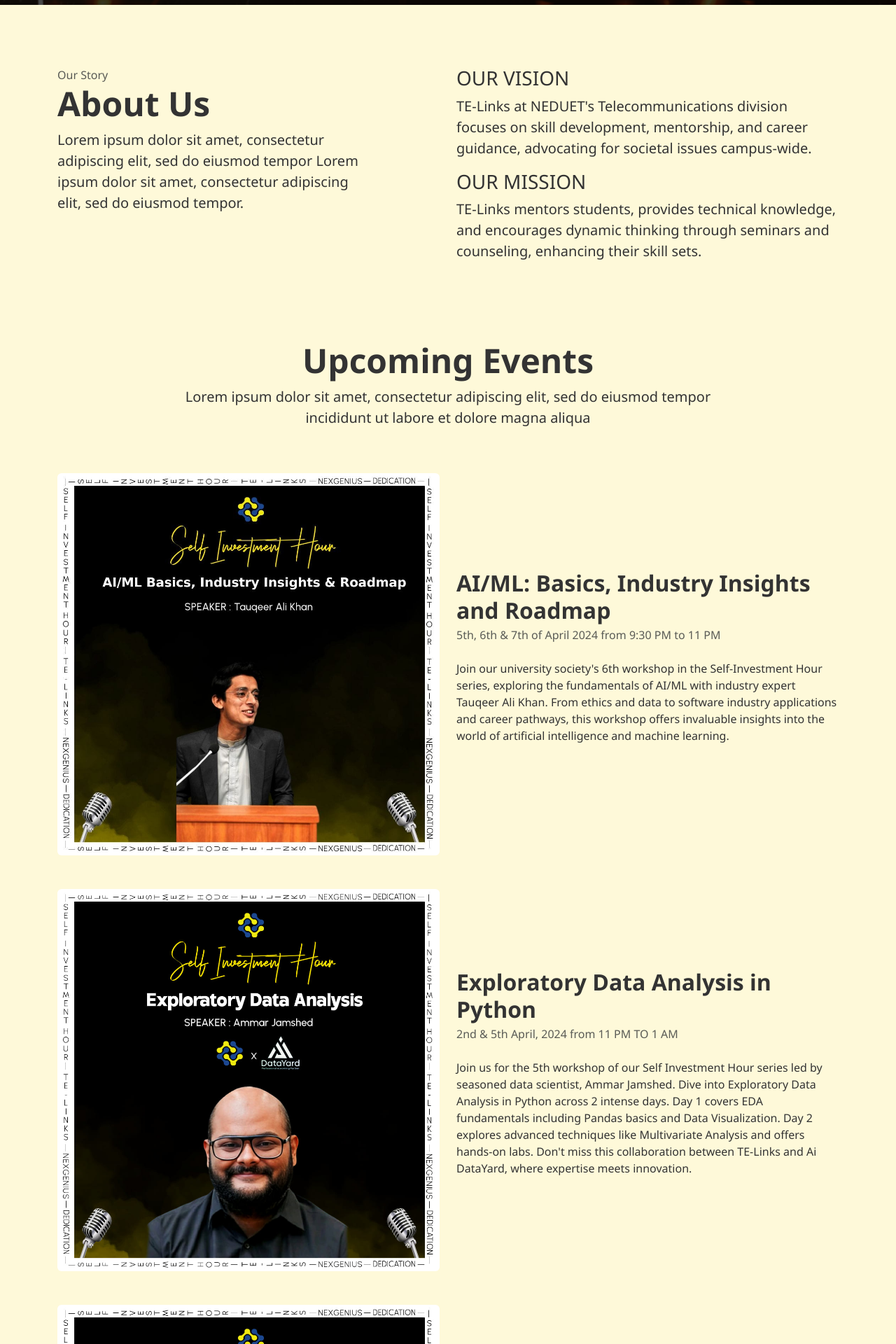
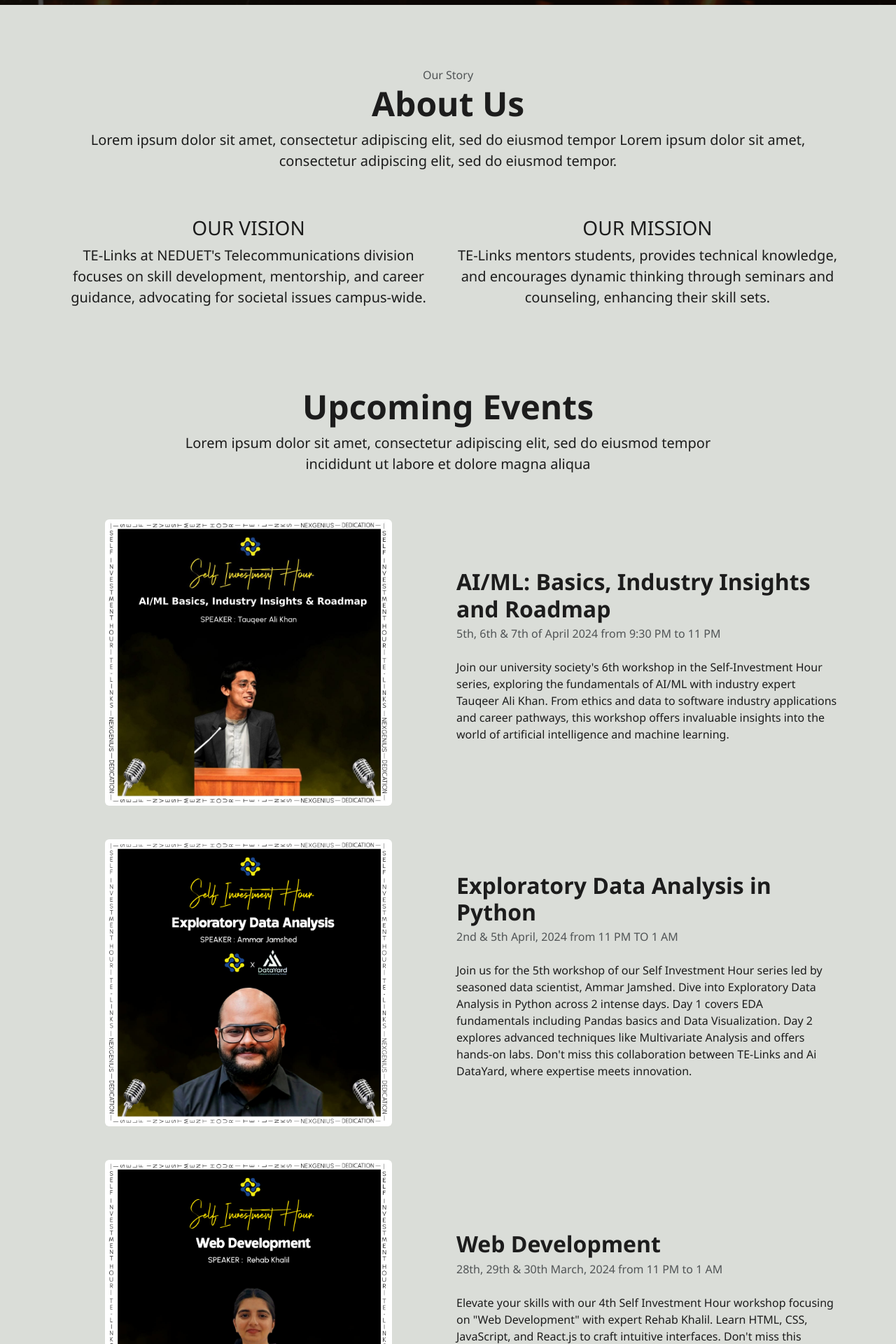
Before and after one commit to MohammadShayan1/telinks, a PHP site: page / in a window 1280 px wide. Shown: the part 801-2721 px from the top of the page at 70% size. Run offline with PHP 8.4, Linux system fonts and the light colour scheme; some libraries are stand-ins or nearby versions.

Commit message:
color theme changed for index page

```diff
--- a/assets/css/contact.css
+++ b/assets/css/contact.css
@@ -172,8 +172,9 @@
   }
   .nav ul li a{
     font-family: 'Montserrat', sans-serif;
-    font-size: 9vh;
+    font-size: 5vh;
     text-transform: uppercase;
+    text-decoration: none;
     line-height: 1.2;
     font-weight: 800;
     display: inline-block;
@@ -181,6 +182,7 @@
     color: #ececee;
     transition: all 250ms linear;
   }
+
   .nav ul li a:hover{
     text-decoration: none;
     color: #ffeba7;
@@ -253,6 +255,6 @@
       right: 30px;
     }
     .nav ul li a{
-      font-size: 8vh;
+      font-size: 4vh;
     }
   }
--- a/assets/css/gallery.css
+++ b/assets/css/gallery.css
@@ -180,8 +180,9 @@ body{
   }
   .nav ul li a{
 	font-family: 'Montserrat', sans-serif;
-	font-size: 9vh;
+	font-size: 5vh;
 	text-transform: uppercase;
+	text-decoration: none;
 	line-height: 1.2;
 	font-weight: 800;
 	display: inline-block;
@@ -189,6 +190,7 @@ body{
 	color: #ececee;
 	transition: all 250ms linear;
   }
+
   .nav ul li a:hover{
 	text-decoration: none;
 	color: #ffeba7;
@@ -261,7 +263,7 @@ body{
 	  right: 30px;
 	}
 	.nav ul li a{
-	  font-size: 8vh;
+	  font-size: 4vh;
 	}
   }
 .portfolio-menu{
--- a/index.html
+++ b/index.html
@@ -107,18 +107,20 @@
               </div>
         </section>
         <!-- About -->
-        <section class="py-5 about">
+        <section class="py-5 about text-center">
             <div class="container" data-aos="fade-up"
             data-aos-duration="1000">
-                <div class="row">
-                    <div class="col-md-5">
+                <div class="row mb-5">
                         <span class="text-muted">Our Story</span>
                         <h2 class="display-5 fw-bold">About Us</h2>
                         <p class="lead">Lorem ipsum dolor sit amet, consectetur adipiscing elit, sed do eiusmod tempor Lorem ipsum dolor sit amet, consectetur adipiscing elit, sed do eiusmod tempor.</p>
-                    </div>
-                    <div class="col-md-6 offset-md-1">
+                </div>
+                <div class="row">
+                    <div class="col-md-6">
                         <h3>OUR VISION</h3>
                         <p class="lead">TE-Links at NEDUET's Telecommunications division focuses on skill development, mentorship, and career guidance, advocating for societal issues campus-wide.</p>
+                    </div>
+                    <div class="col-md-6 ">
                         <h3>OUR MISSION</h3>
                         <p class="lead">TE-Links mentors students, provides technical knowledge, and encourages dynamic thinking through seminars and counseling, enhancing their skill sets.</p>
                     </div>
@@ -136,7 +138,7 @@
                 </div>
                 <div class="row align-items-center gy-md-5">
                     <div class="col-md-6">
-                        <div class="mt-4 mt-md-0"><img alt="" class="img-fluid rounded my-md-0 my-4" src="./assets/imgs/upcoming-events/upcoming_event_1.jpg"></div>
+                        <div class="mt-4 mt-md-0 text-center"><img alt="" class="img-fluid rounded my-md-0 my-4 w-75" src="./assets/imgs/upcoming-events/upcoming_event_1.jpg"></div>
                     </div>
                     <div class="col-md-6">
                         <h2 class="fw-semibold my-1">AI/ML: Basics, Industry Insights and Roadmap</h2>
@@ -146,7 +148,7 @@
                         <p class="my-4">Join our university society's 6th workshop in the Self-Investment Hour series, exploring the fundamentals of AI/ML with industry expert Tauqeer Ali Khan. From ethics and data to software industry applications and career pathways, this workshop offers invaluable insights into the world of artificial intelligence and machine learning.</p>
                     </div>
                     <div class="col-md-6">
-                        <div class="mt-4 mt-md-0"><img alt="" class="img-fluid rounded my-md-0 my-4" src="./assets/imgs/upcoming-events/upcoming_event_2.jpg"></div>
+                        <div class="mt-4 mt-md-0 text-center "><img alt="" class="img-fluid rounded my-md-0 my-4 w-75 " src="./assets/imgs/upcoming-events/upcoming_event_2.jpg"></div>
                     </div>
                     <div class="col-md-6">
                         <h2 class="fw-semibold my-1"> Exploratory Data Analysis in Python</h2>
@@ -156,7 +158,7 @@
                         <p class="my-4">Join us for the 5th workshop of our Self Investment Hour series led by seasoned data scientist, Ammar Jamshed. Dive into Exploratory Data Analysis in Python across 2 intense days. Day 1 covers EDA fundamentals including Pandas basics and Data Visualization. Day 2 explores advanced techniques like Multivariate Analysis and offers hands-on labs. Don't miss this collaboration between TE-Links and Ai DataYard, where expertise meets innovation.                        </p>
                     </div>
                     <div class="col-md-6">
-                        <div class="mt-4 mt-md-0"><img alt="" class="img-fluid rounded my-md-0 my-4" src="./assets/imgs/upcoming-events/upcoming_event_3.jpg"></div>
+                        <div class="mt-4 mt-md-0 text-center "><img alt="" class="img-fluid rounded my-md-0 my-4 w-75" src="./assets/imgs/upcoming-events/upcoming_event_3.jpg"></div>
                     </div>
                     <div class="col-md-6">
                         <h2 class="fw-semibold my-1">Web Development</h2>
@@ -212,7 +214,7 @@
                     <div class="col-md-5">
                         <span class="text-muted">Lorem ipsum dolor</span>
                         <h2 class="pb-4 fw-bold">Have Any Questions?</h2>
-                        <p>Lorem ipsum dolor sit, amet consectetur adipisicing elit. Consequatur quidem eius cum voluptatum quasi delectus assumenda culpa.</p><a class="btn btn-primary btn-lg mt-3" href="./assets/pages/Contact.html">Contact us</a>
+                        <p>Lorem ipsum dolor sit, amet consectetur adipisicing elit. Consequatur quidem eius cum voluptatum quasi delectus assumenda culpa.</p><a class="btn btn-dark btn-lg mt-3" href="./assets/pages/Contact.html">Contact us</a>
                     </div>
                     <div class="col-md-7">
                         <div class="accordion" id="Questions-accordion">
@@ -289,7 +291,7 @@
                                     </div>
                                     <div class="col-md-4">
                                         <div class="d-grid">
-                                            <button class="btn btn-primary" type="submit">Subscribe</button>
+                                            <button class="btn btn-dark" type="submit">Subscribe</button>
                                         </div>
                                     </div>
                                 </form>
@@ -310,31 +312,31 @@
                 <div class="col-12 col-lg-6 navbar-expand text-center">
                     <ul class="list-unstyled d-block d-lg-flex justify-content-center mb-3 mb-lg-0">
                         <li class="nav-item">
-                            <a class="text-dark text-decoration-none me-lg-3" href="./index.html">Home</a>
+                            <a class=" text-decoration-none me-lg-3" href="./index.html">Home</a>
                         </li>
                         <li class="nav-item">
-                            <a class="text-dark text-decoration-none me-lg-3" href="./assets/pages/member.html">Become a Member</a>
+                            <a class=" text-decoration-none me-lg-3" href="./assets/pages/member.html">Become a Member</a>
                         </li>
                         <li class="nav-item">
-                            <a class="text-dark text-decoration-none me-lg-3" href="./assets/pages/Gallery.html">Gallery</a>
+                            <a class=" text-decoration-none me-lg-3" href="./assets/pages/Gallery.html">Gallery</a>
                         </li>
                         <li class="nav-item">
-                            <a class="text-dark text-decoration-none" href="./assets/pages/Contact.html">Contact</a>
+                            <a class="text-decoration-none" href="./assets/pages/Contact.html">Contact</a>
                         </li>
                     </ul>
                 </div>
                 <div class="col-12 col-lg-3 text-center text-lg-end">
-                    <a class="me-2" href=""><svg class="bi bi-pinterest text-warning" fill="currentColor" height="16"
+                    <a class="me-2" href=""><svg class="bi bi-pinterest " fill="currentColor" height="16"
                             viewbox="0 0 16 16" width="16" xmlns="http://www.w3.org/2000/svg">
                             <path
                                 d="M8 0a8 8 0 0 0-2.915 15.452c-.07-.633-.134-1.606.027-2.297.146-.625.938-3.977.938-3.977s-.239-.479-.239-1.187c0-1.113.645-1.943 1.448-1.943.682 0 1.012.512 1.012 1.127 0 .686-.437 1.712-.663 2.663-.188.796.4 1.446 1.185 1.446 1.422 0 2.515-1.5 2.515-3.664 0-1.915-1.377-3.254-3.342-3.254-2.276 0-3.612 1.707-3.612 3.471 0 .688.265 1.425.595 1.826a.24.24 0 0 1 .056.23c-.061.252-.196.796-.222.907-.035.146-.116.177-.268.107-1-.465-1.624-1.926-1.624-3.1 0-2.523 1.834-4.84 5.286-4.84 2.775 0 4.932 1.977 4.932 4.62 0 2.757-1.739 4.976-4.151 4.976-.811 0-1.573-.421-1.834-.919l-.498 1.902c-.181.695-.669 1.566-.995 2.097A8 8 0 1 0 8 0z">
                             </path>
-                        </svg></a> <a class="me-2" href=""><svg class="bi bi-twitter text-warning" fill="currentColor"
+                        </svg></a> <a class="me-2" href=""><svg class="bi bi-twitter " fill="currentColor"
                             height="16" viewbox="0 0 16 16" width="16" xmlns="http://www.w3.org/2000/svg">
                             <path
                                 d="M5.026 15c6.038 0 9.341-5.003 9.341-9.334 0-.14 0-.282-.006-.422A6.685 6.685 0 0 0 16 3.542a6.658 6.658 0 0 1-1.889.518 3.301 3.301 0 0 0 1.447-1.817 6.533 6.533 0 0 1-2.087.793A3.286 3.286 0 0 0 7.875 6.03a9.325 9.325 0 0 1-6.767-3.429 3.289 3.289 0 0 0 1.018 4.382A3.323 3.323 0 0 1 .64 6.575v.045a3.288 3.288 0 0 0 2.632 3.218 3.203 3.203 0 0 1-.865.115 3.23 3.23 0 0 1-.614-.057 3.283 3.283 0 0 0 3.067 2.277A6.588 6.588 0 0 1 .78 13.58a6.32 6.32 0 0 1-.78-.045A9.344 9.344 0 0 0 5.026 15z">
                             </path>
-                        </svg></a> <a class="me-2" href=""><svg class="bi bi-facebook text-warning" fill="currentColor"
+                        </svg></a> <a class="me-2" href=""><svg class="bi bi-facebook " fill="currentColor"
                             height="16" viewbox="0 0 16 16" width="16" xmlns="http://www.w3.org/2000/svg">
                             <path
                                 d="M16 8.049c0-4.446-3.582-8.05-8-8.05C3.58 0-.002 3.603-.002 8.05c0 4.017 2.926 7.347 6.75 7.951v-5.625h-2.03V8.05H6.75V6.275c0-2.017 1.195-3.131 3.022-3.131.876 0 1.791.157 1.791.157v1.98h-1.009c-.993 0-1.303.621-1.303 1.258v1.51h2.218l-.354 2.326H9.25V16c3.824-.604 6.75-3.934 6.75-7.951z">
@@ -343,8 +345,8 @@
                 </div>
             </div>
             <div class="row pb-3">
-                <div class="col-12 text-center small text-muted">
-                    © 2024 <a class="d-block d-lg-inline text-muted mx-1"
+                <div class="col-12 text-center small">
+                    © 2024 <a class="d-block d-lg-inline mx-1"
                     href="https://MohammadShayan.com"> MohammadShayan.com</a> All rights reserved.
                 </div>
             </div>
--- a/style.css
+++ b/style.css
@@ -2,12 +2,20 @@
 @import url("https://fonts.googleapis.com/css?family=Open+Sans");
 /* Custom Theme Colors */
 :root {
-  --primary-color: #FEF9D9; /* Light Yellow */
-  --secondary-color: #2f68d1; /* Deep Blue */
-  --text-color: #333333; /* Dark Gray text color for better readability */
+  --primary-color: #daddd8; /* Light Yellow */
+  --secondary-color: #1c1c1c; /* Deep Blue */
+  /* --primary-color: #FEF9D9;
+  --secondary-color: #2f68d1;  */
+  --text-color: #1c1c1c; /* Dark Gray text color for better readability */
+  /* --text-color: #333333; Dark Gray text color for better readability */
   --z-distance: 8.519vw;
   --from-left: 1;
   --mobile-bkp: 650px;
+}
+
+html {
+  max-width: 100%;
+  overflow-x: hidden;
 }
 
 *, *::before, *::after {
```
Also changed, not shown: other parts of style.css (+25 -34 lines), assets/imgs/Original.png, assets/imgs/telinkslogob.png (added), assets/imgs/telinkslogow.png. Lines whose indentation alone changed are shown as unchanged.
